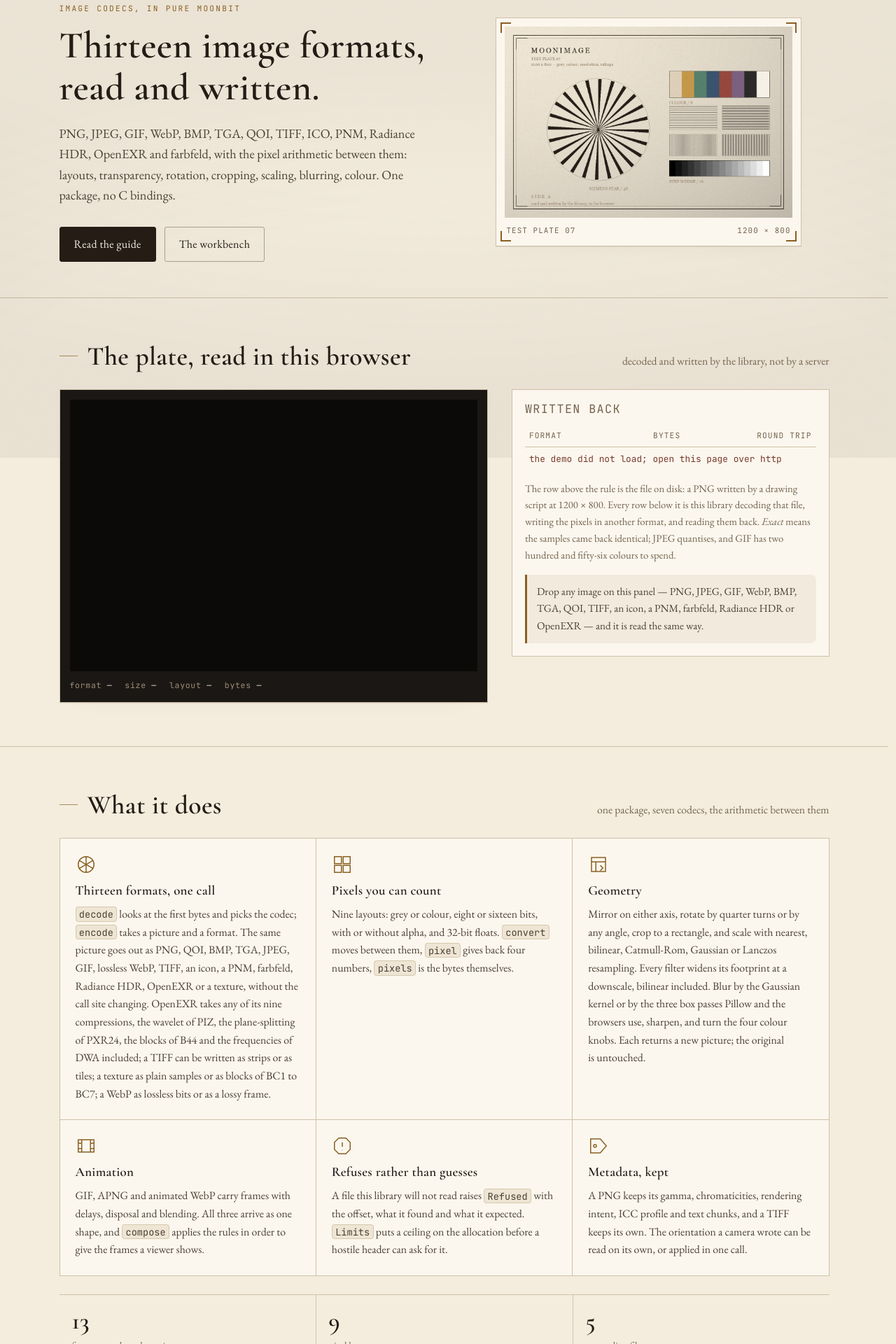
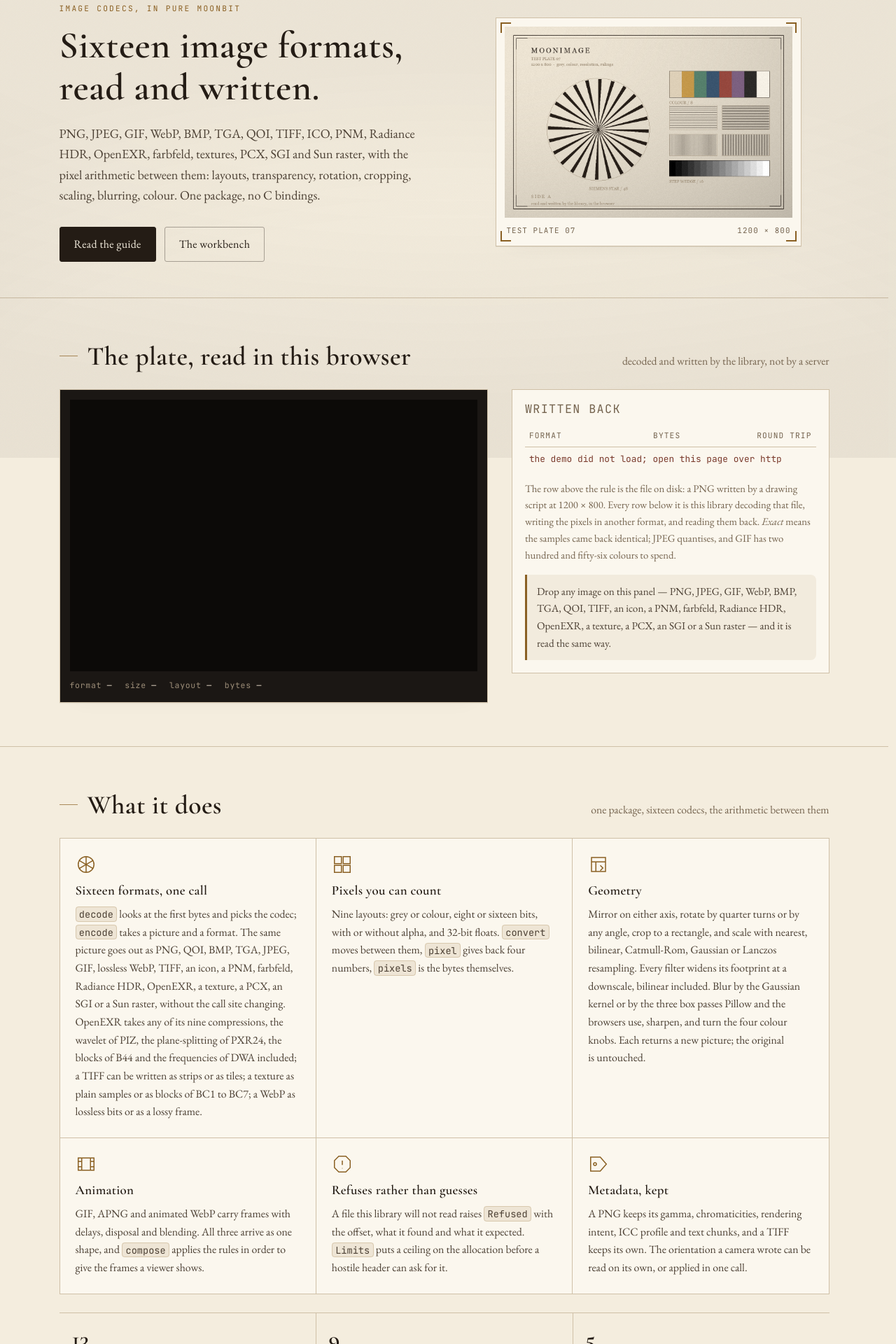
Before and after one commit to moonbitstack/moonimage, a plain HTML site: page docs/index.html in a window 1280 px wide. Shown: the part 146-2066 px from the top of the page at 70% size. Drawn offline with nearby package versions, Linux system fonts and the light colour scheme; a script that the page names is missing.

Commit message:
docs: three more formats in the pages, the guide's sizes rerun, and the skill
The homepage says thirteen formats and lists thirteen; it now says sixteen and
names PCX, SGI and Sun raster where it counts what the workbench accepts and what
`encode` writes. The two browser demos gain the three keys, and the engine that
answers them gains the three names — otherwise the page would offer a format the
harness cannot convert.

The guide's table of file sizes was a real run of `src/examples/02-guide`, so the
example itself grew the formats first and was run again: DDS, PCX, SGI and Sun
raster now have the sizes that run printed, and OpenEXR reads 443 bytes rather
than 444 because that is what the same run printed this time.

The API page is regenerated from the interfaces: 174 entries across 16 packages,
with `Format::Pcx`, `Format::Sgi` and `Format::Ras` among them.

The skill gains what a caller needs to know about the three: the depths each one
is read at, that an SGI stores its rows bottom first, that a Sun raster pads its
rows to a word, and that the alpha of a Sun raster travels in a byte other
readers call padding. Its blocks and the README's still compile.

Signed-off-by: Leo Cheng (heke1228) <chengkelfan@qq.com>

```diff
--- a/docs/index.html
+++ b/docs/index.html
@@ -6,7 +6,7 @@
 <meta name="color-scheme" content="light dark">
 
 <title>moonimage — image codecs for MoonBit</title>
-<meta name="description" content="Thirteen image formats read and written in pure MoonBit: PNG, JPEG, GIF, WebP, BMP, TGA, QOI, TIFF, ICO, PNM, HDR, OpenEXR and farbfeld, with conversion, geometry, filters and colour between them.">
+<meta name="description" content="Sixteen image formats read and written in pure MoonBit: PNG, JPEG, GIF, WebP, BMP, TGA, QOI, TIFF, ICO, PNM, HDR, OpenEXR, farbfeld, DDS, PCX, SGI and Sun raster, with conversion, geometry, filters and colour between them.">
 <script>
   // The stock is chosen before the first paint, so nothing flashes the wrong
   // colour while the stylesheet loads.
@@ -46,10 +46,11 @@
     <section class="hero">
       <div>
         <p class="eyebrow">Image codecs, in pure MoonBit</p>
-        <h1>Thirteen image formats, read and written.</h1>
+        <h1>Sixteen image formats, read and written.</h1>
         <p class="lede">
           PNG, JPEG, GIF, WebP, BMP, TGA, QOI, TIFF, ICO, PNM, Radiance HDR,
-          OpenEXR and farbfeld, with the pixel arithmetic between them: layouts,
+          OpenEXR, farbfeld, textures, PCX, SGI and Sun raster, with the pixel
+          arithmetic between them: layouts,
           transparency, rotation, cropping, scaling, blurring, colour. One
           package, no C bindings.
         </p>
@@ -105,8 +106,8 @@
           </p>
           <div class="drop">
             Drop any image on this panel — PNG, JPEG, GIF, WebP, BMP, TGA, QOI,
-            TIFF, an icon, a PNM, farbfeld, Radiance HDR or OpenEXR — and it is
-            read the same way.
+            TIFF, an icon, a PNM, farbfeld, Radiance HDR, OpenEXR, a texture, a
+            PCX, an SGI or a Sun raster — and it is read the same way.
           </div>
         </div>
       </div>
@@ -117,19 +118,19 @@
     <div class="wrap">
       <div class="band-head">
         <h2>What it does</h2>
-        <p>one package, seven codecs, the arithmetic between them</p>
+        <p>one package, sixteen codecs, the arithmetic between them</p>
       </div>
 
       <div class="grid">
         <div class="card">
           <svg viewBox="0 0 24 24" fill="none" stroke="currentColor" stroke-width="1.2" aria-hidden="true"><circle cx="12" cy="12" r="9"/><path d="M12 3v18M4.2 7.5l15.6 9M19.8 7.5l-15.6 9"/></svg>
-          <h3>Thirteen formats, one call</h3>
+          <h3>Sixteen formats, one call</h3>
           <p>
             <code>decode</code> looks at the first bytes and picks the codec;
             <code>encode</code> takes a picture and a format. The same picture
             goes out as PNG, QOI, BMP, TGA, JPEG, GIF, lossless WebP, TIFF, an
-            icon, a PNM, farbfeld, Radiance HDR, OpenEXR or a texture, without
-            the call site changing. OpenEXR takes any of its nine compressions,
+            icon, a PNM, farbfeld, Radiance HDR, OpenEXR, a texture, a PCX, an
+            SGI or a Sun raster, without the call site changing. OpenEXR takes any of its nine compressions,
             the wavelet of PIZ, the plane-splitting of PXR24, the blocks of B44
             and the frequencies of DWA included; a TIFF can be written as strips
             or as tiles; a texture as plain samples or as blocks of BC1 to BC7;
--- a/docs/showcase.js
+++ b/docs/showcase.js
@@ -24,6 +24,9 @@ const FORMATS = [
   { key: "farbfeld", name: "farbfeld" },
   { key: "hdr", name: "HDR" },
   { key: "exr", name: "OpenEXR" },
+  { key: "pcx", name: "PCX" },
+  { key: "sgi", name: "SGI" },
+  { key: "ras", name: "Sun raster" },
 ];
 
 const table = document.getElementById("roundtrip");
--- a/docs/site.js
+++ b/docs/site.js
@@ -23,6 +23,9 @@ const FORMATS = [
   { key: "farbfeld", name: "farbfeld" },
   { key: "hdr", name: "HDR" },
   { key: "exr", name: "OpenEXR" },
+  { key: "pcx", name: "PCX" },
+  { key: "sgi", name: "SGI" },
+  { key: "ras", name: "Sun raster" },
 ];
 
 const stage = document.getElementById("stage");
```
Also changed, not shown: docs/api.html (+3 -0 lines), docs/guide.html (+9 -2 lines), 3 other files.
